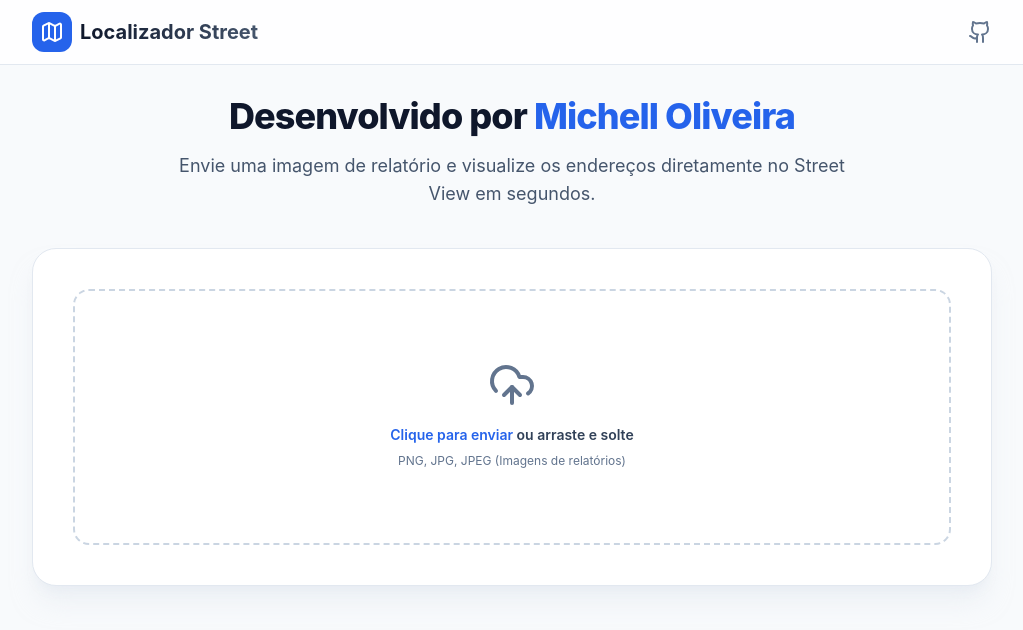
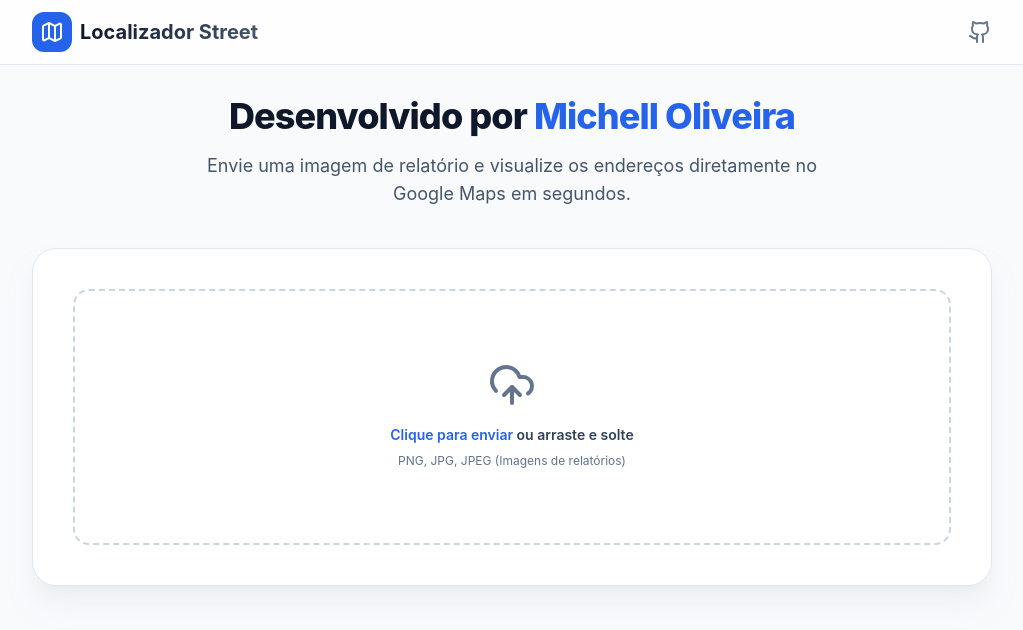
Before and after one commit to michellcosta/LocalizadorStreet, a React (Vite) app: page / in a window 1280 px wide. Shown: the top 630 px of the page, without its empty margins (128-1151 px from the left). Built offline with nearby package versions, Linux system fonts and the light colour scheme.

Commit message:
style: atualizado subtitulo para referenciar o google maps

```diff
--- a/src/App.tsx
+++ b/src/App.tsx
@@ -78,7 +78,7 @@ function App() {
             Desenvolvido por <span className="text-primary-600">Michell Oliveira</span>
           </h2>
           <p className="text-lg text-slate-600 dark:text-slate-400">
-            Envie uma imagem de relatório e visualize os endereços diretamente no Street View em segundos.
+            Envie uma imagem de relatório e visualize os endereços diretamente no Google Maps em segundos.
           </p>
         </div>
 
```
